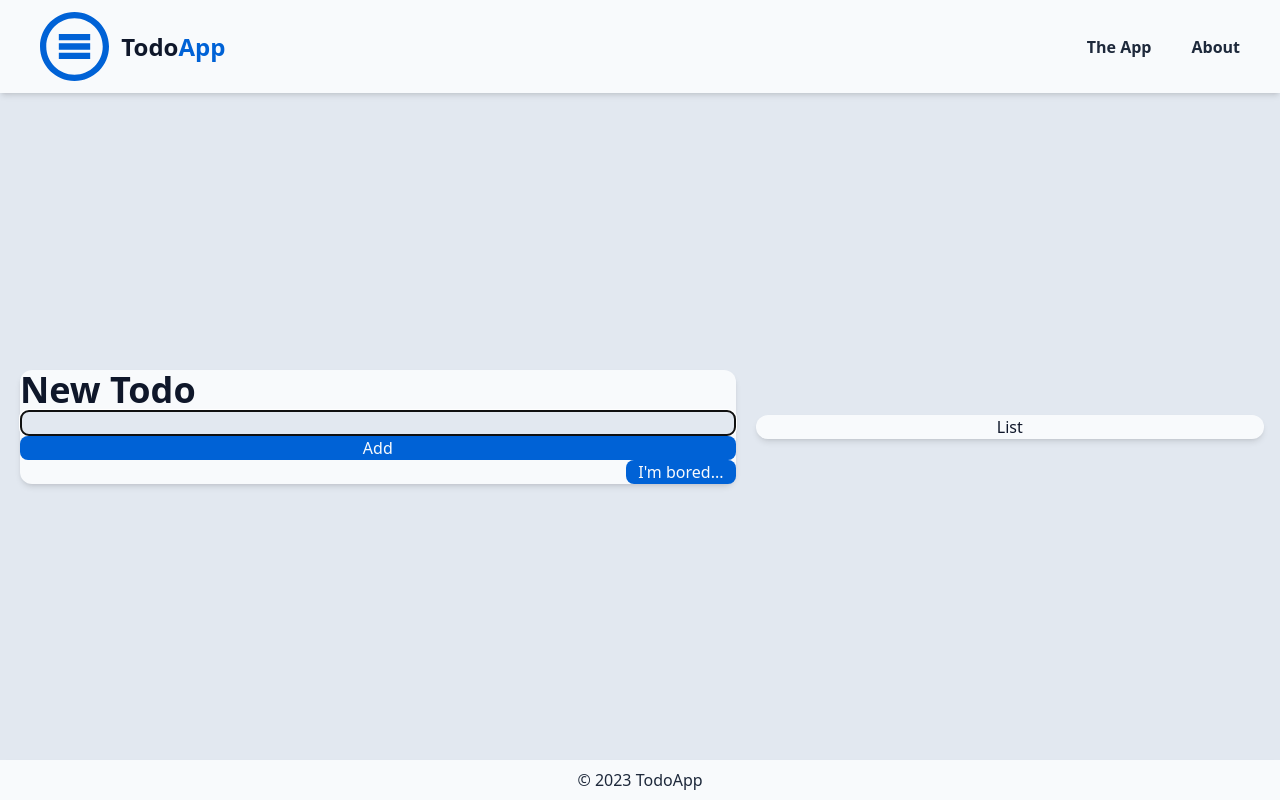
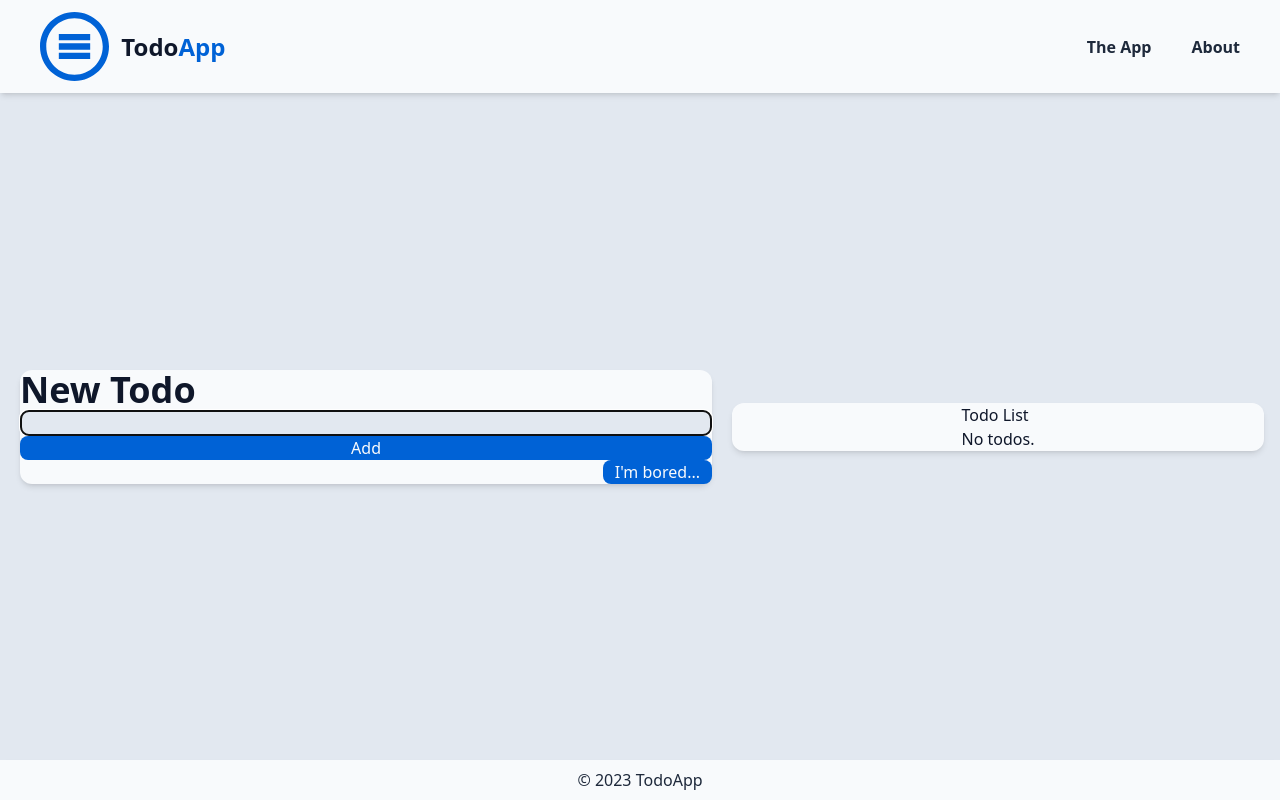
Before and after one commit to AnthonyTheGreatest/todo-app, a React (Vite) app: page /app in a window 1280 px wide. Built offline with nearby package versions, Linux system fonts and the light colour scheme.

Commit message:
Edit List componet.

```diff
--- a/src/components/List.tsx
+++ b/src/components/List.tsx
@@ -1,9 +1,47 @@
 import React from 'react';
+import { useAppSelector, useAppDispatch } from '../app/hooks';
+import {
+  selectTodoList,
+  toggleTodo,
+  deleteTodo,
+  clearTodos,
+} from '../features/todoListSlice';
+import Item from './Item';
 
 const List = () => {
+  const todoList = useAppSelector(selectTodoList);
+  const dispatch = useAppDispatch();
+
+  const handleToggle = (id, checked) => {
+    dispatch(toggleTodo(id, checked));
+  };
+
+  const handleDelete = id => {
+    dispatch(deleteTodo(id));
+  };
+  const handleClear = () => {
+    dispatch(clearTodos());
+  };
+
   return (
     <div className="grow flex justify-center mr-4 my-4 bg-slate-50 shadow-md rounded-xl">
-      <p>List</p>
+      <div>
+        <h1>Todo List</h1>
+        <div>
+          {todoList.length === 0 && <p>No todos.</p>}
+          {todoList.map(todo => (
+            <Item
+              {...todo}
+              key={todo.id}
+              handleToggle={handleToggle}
+              handleDelete={handleDelete}
+            />
+          ))}
+        </div>
+      </div>
+      {todoList.length >= 2 && (
+        <button onClick={handleClear}>Clear Todos</button>
+      )}
     </div>
   );
 };
--- a/src/features/todoListSlice.ts
+++ b/src/features/todoListSlice.ts
@@ -56,7 +56,7 @@ export const { addTodo, deleteTodo, toggleTodo, clearTodos } =
 
 // Other code such as selectors can use the imported `RootState` type
 // Selectors
-export const selectTodoList = (state: RootState) => state.todoList;
+export const selectTodoList = (state: RootState) => state.todoList.todos;
 export const selectTodoById = (id: string) => (state: RootState) => {
   return state.todoList.todos.find(todo => todo.id === id);
 };
```
Also changed, not shown: 1 other file (tests, documents, lock files or other folders).
